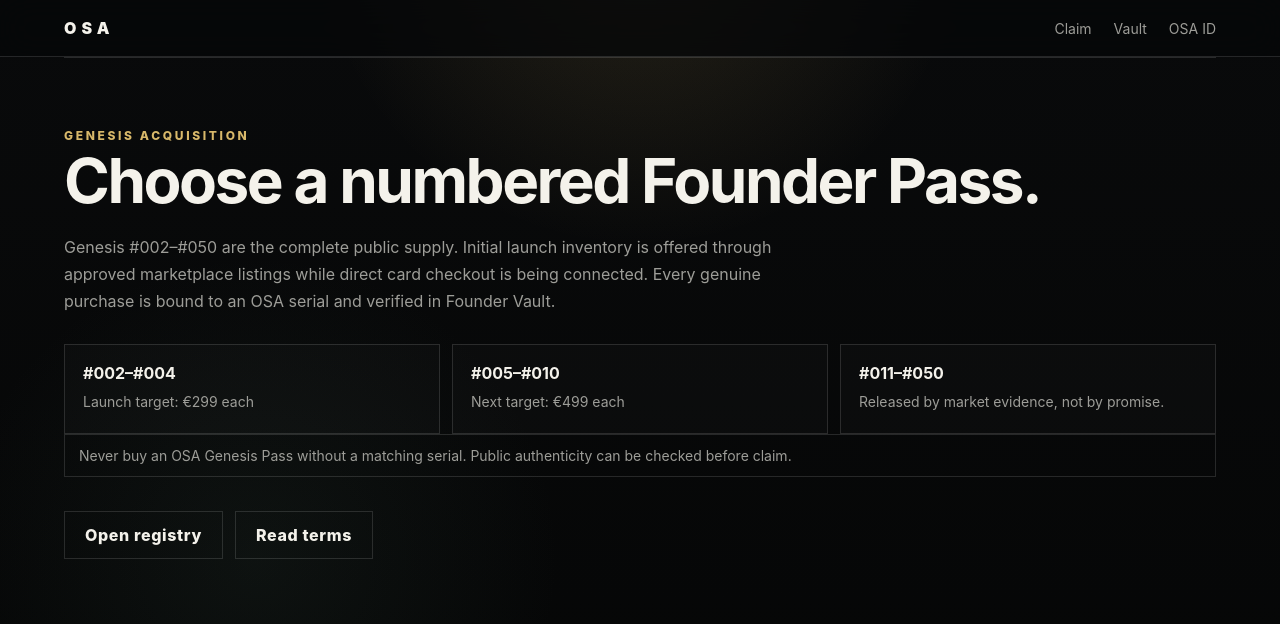
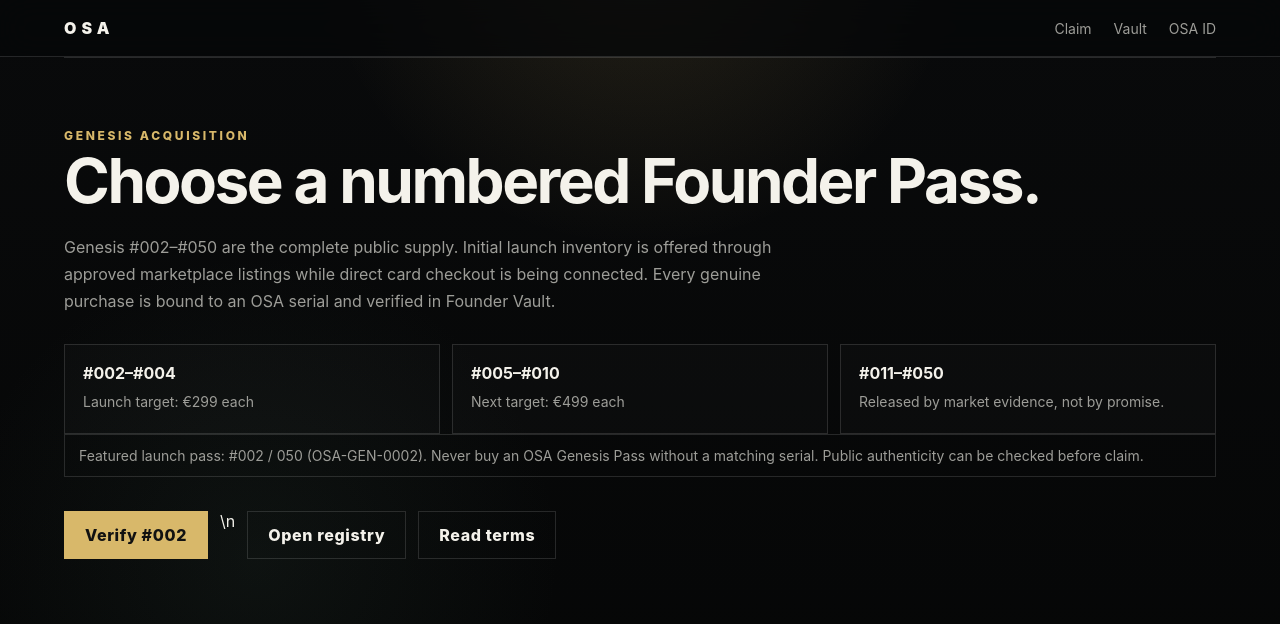
Before and after one commit to HazEOskA/OSA-Founder-Vault-, a Next.js app: page /buy in a window 1280 px wide. Shown: the top 624 px of the page. Built offline with nearby package versions, Linux system fonts and the light colour scheme.

Commit message:
feat: feature Genesis #002 proof on buy page

```diff
--- a/src/app/buy/page.tsx
+++ b/src/app/buy/page.tsx
@@ -17,10 +17,10 @@ export default function BuyPage() {
           <div className="cell"><strong>#011–#050</strong><span>Released by market evidence, not by promise.</span></div>
         </div>
         <div className="notice">
-          Never buy an OSA Genesis Pass without a matching serial. Public authenticity can be checked before claim.
+          Featured launch pass: #002 / 050 (OSA-GEN-0002). Never buy an OSA Genesis Pass without a matching serial. Public authenticity can be checked before claim.
         </div>
         <div className="actions">
-          <Link className="button secondary" href="/#registry">Open registry</Link>
+          <Link className="button" href="/pass/OSA-GEN-0002">Verify #002</Link>\n          <Link className="button secondary" href="/#registry">Open registry</Link>
           <Link className="button secondary" href="/terms">Read terms</Link>
         </div>
       </section>
```
